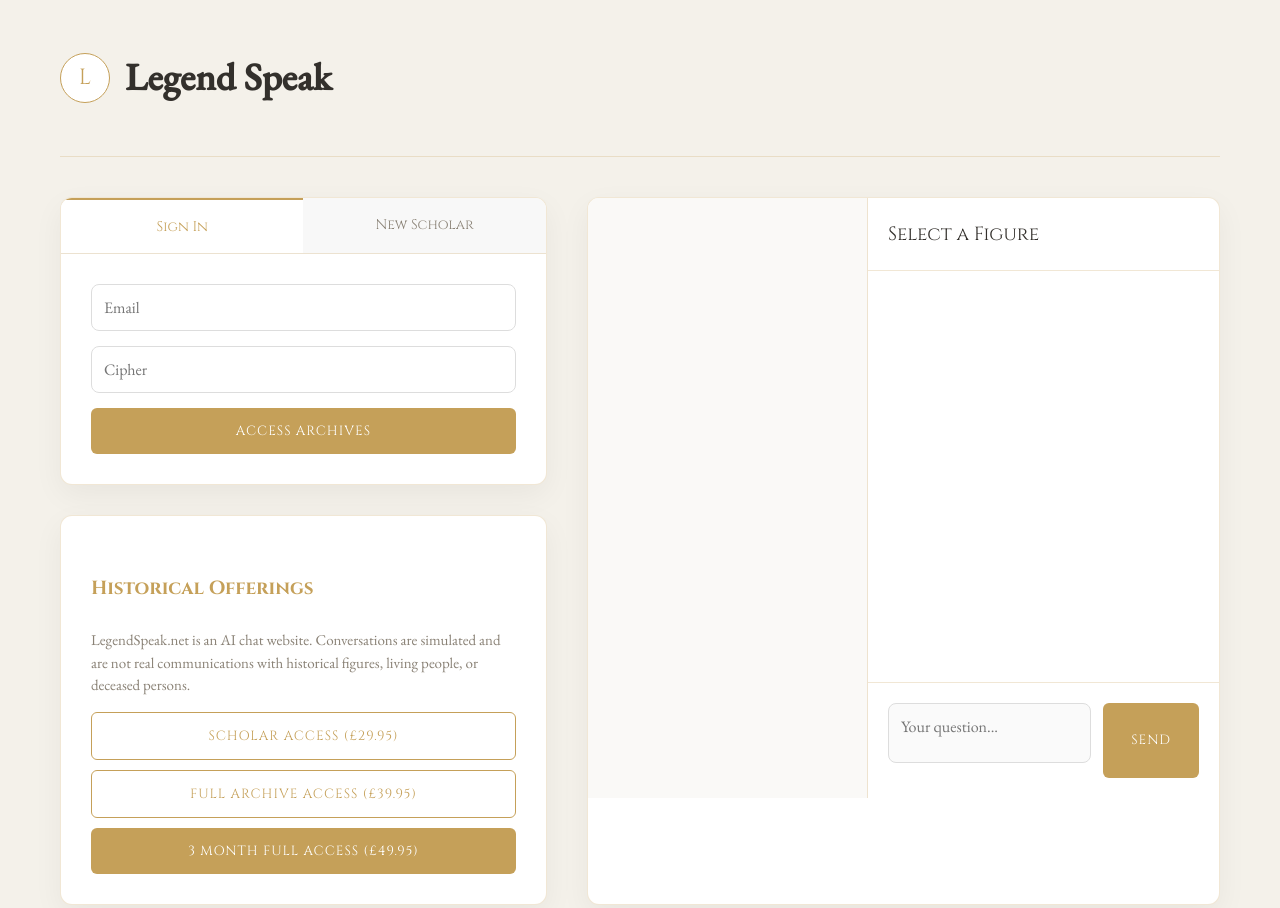
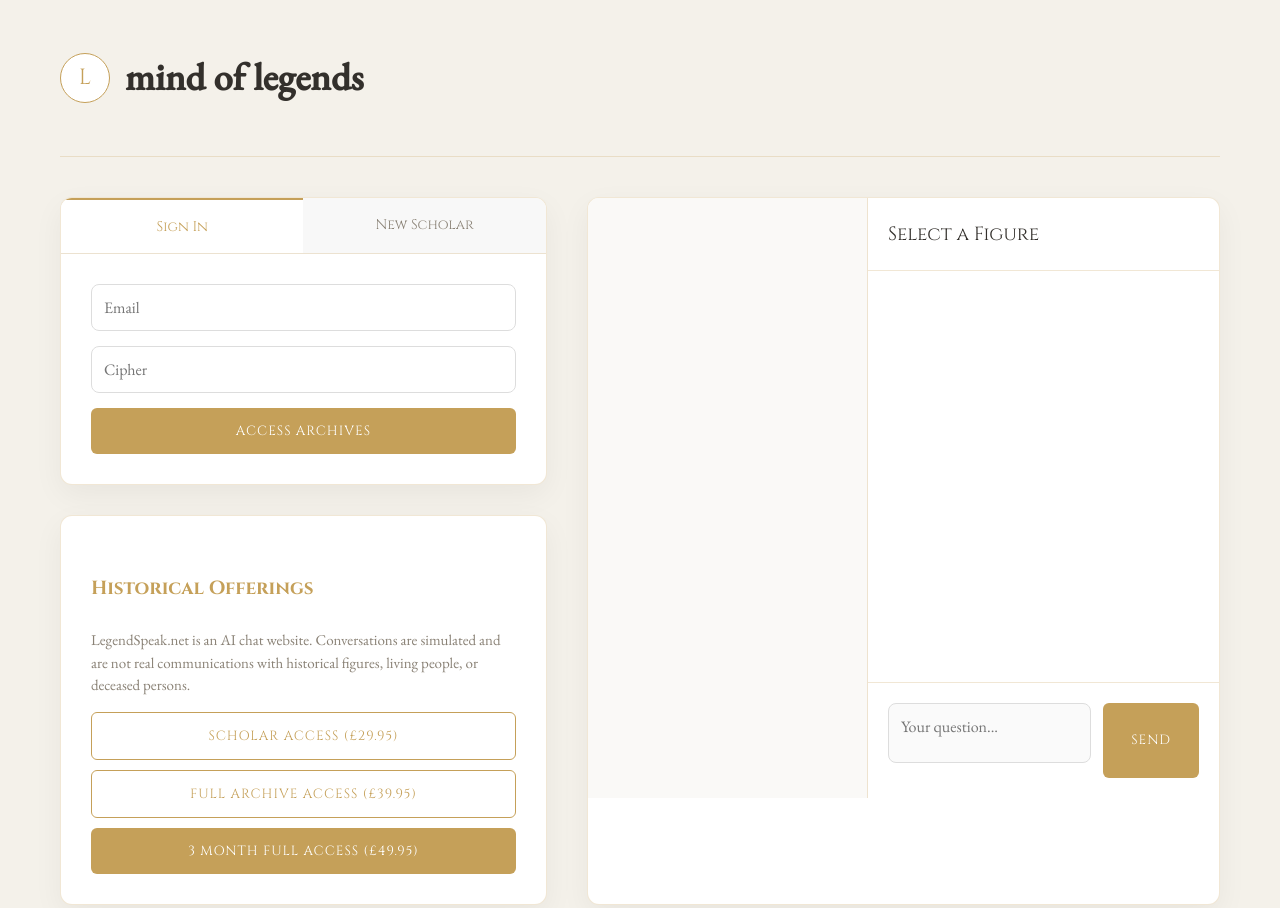
Before and after one commit to MarkvanStratum/mindoflegends, a website: page public/index.html in a window 1280 px wide. Shown: the top 908 px of the page. Drawn offline with nearby package versions, Linux system fonts and the light colour scheme; no server answers.

Commit message:
Add files via upload

```diff
--- a/public/index.html
+++ b/public/index.html
@@ -3,7 +3,7 @@
 <head>
   <meta charset="utf-8" />
   <meta name="viewport" content="width=device-width,initial-scale=1" />
-  <title>Legend Speak — Converse with History</title>
+  <title>mind of legends — Converse with History</title>
   <link rel="preconnect" href="https://fonts.googleapis.com">
   <link rel="preconnect" href="https://fonts.gstatic.com" crossorigin>
   <link href="https://fonts.googleapis.com/css2?family=Cinzel:wght@400;600;700&family=EB+Garamond:ital,wght@0,400;0,500;1,400&display=swap" rel="stylesheet">
@@ -124,7 +124,7 @@
 <body>
   <div class="wrap">
     <header>
-      <div class="brand"><div class="logo">L</div><h1>Legend Speak</h1></div>
+      <div class="brand"><div class="logo">L</div><h1>mind of legends</h1></div>
       <button class="btn" id="logoutBtn" style="display:none; width: auto;">Leave Archive</button>
     </header>
 
@@ -196,7 +196,7 @@
     <h2>You’re Out of Free Messages</h2>
     <p>
       You have used your 3 free messages. Please select a plan to continue
-      your conversations with Legend Speak.
+      your conversations with mind of legends.
     </p>
     <button class="btn primary" onclick="window.location.href='/pricing.html'">
       Select Your Plan
```
Also changed, not shown: public/checkout.html (+1 -1 lines).
